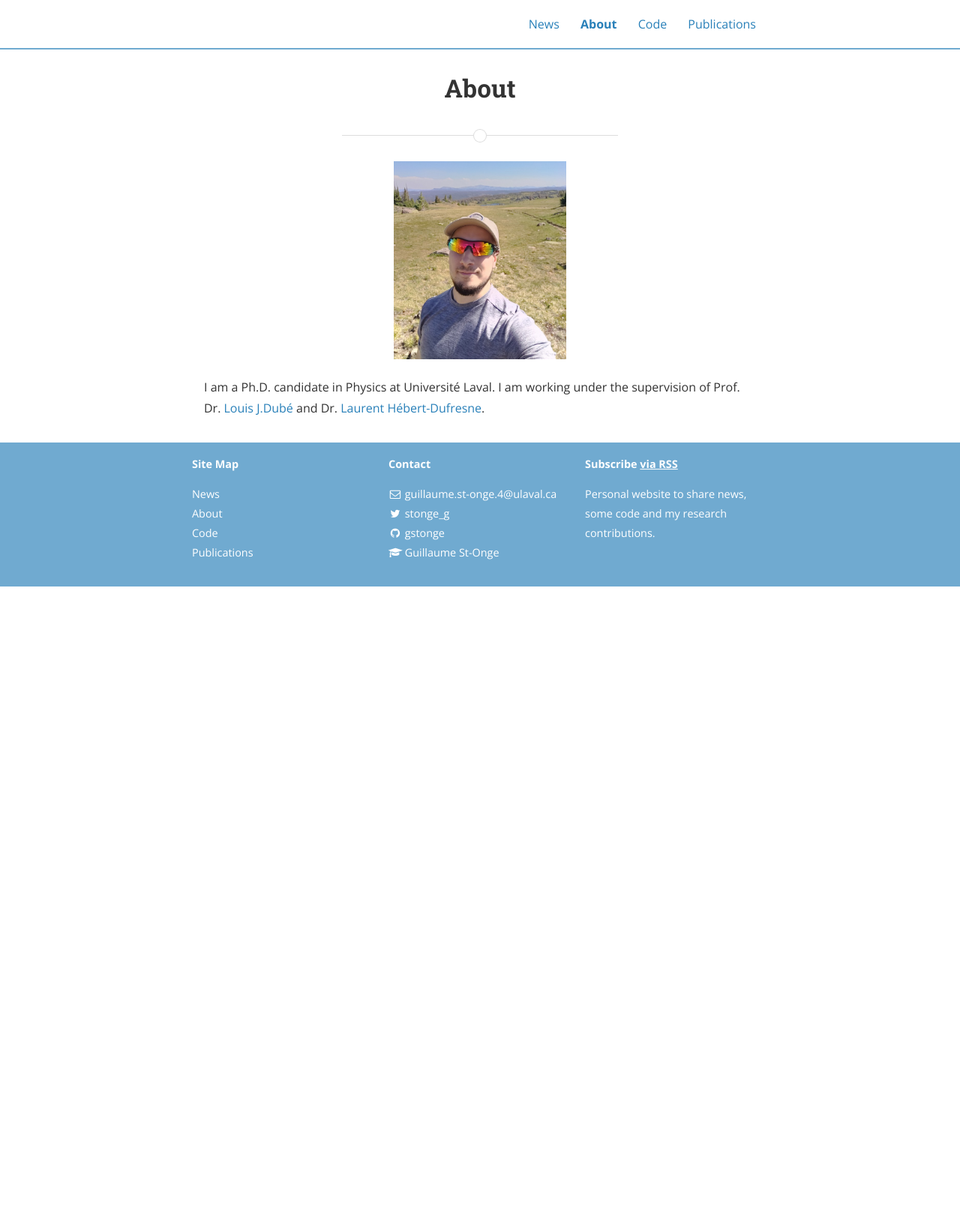
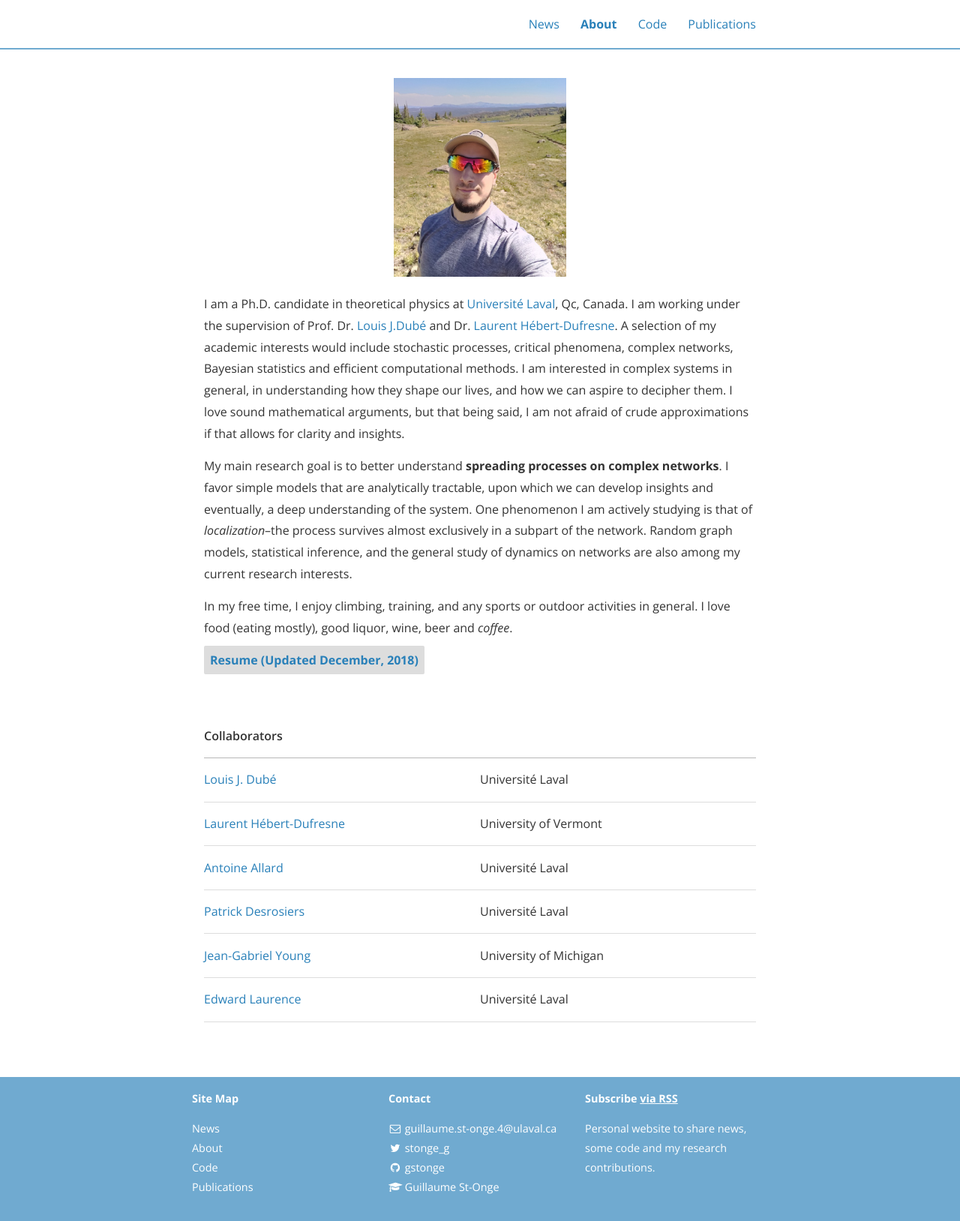
Before and after one commit to gstonge/gstonge.github.io, a Jekyll site: the page built from about.md, in a window 1280 px wide. Shown: the whole page at 75% size. Built offline with Jekyll 4.4.1, drawn with Linux system fonts in a browser that asks for light colours; nearby versions of some CDN libraries; before the commit the page ends 900 px from its top, so only the background shows below that.

Commit message:
Update about and publication, some style additions.

```diff
--- /dev/null
+++ b/_layouts/notitle.html
@@ -0,0 +1,15 @@
+---
+layout: default
+---
+<div class="wrapper">
+<div class="page">
+
+  <header class="post-header">
+  </header>
+
+  <article class="post-content">
+    {{ content }}
+  </article>
+
+</div>
+</div>
--- a/_sass/_layout.scss
+++ b/_sass/_layout.scss
@@ -210,6 +210,13 @@ pre code.hljs {
 		padding-top: 1em !important;
 		@extend %default-ul;
 	}
+	.gray-box {
+		background-color: $light-gray;
+		padding: 8px 8px 8px 8px;
+		border-radius: 2px;
+		font-weight: bold;
+		margin-bottom:20px;
+	}
 	.post-meta {
 		@include outer-container;
 		// padding: 1em 0;
@@ -255,6 +262,18 @@ pre code.hljs {
 		display: block;
 		margin: auto;
 		width: 90%;
+	}
+/*
+* About
+*/
+	.table-about {
+		max-width: 400px;
+		i {
+			margin-right: 10px;
+		}
+	}
+	.table-collabs {
+		max-width: none;
 	}
 /*
 *	Posts
--- a/about.md
+++ b/about.md
@@ -7,7 +7,39 @@ permalink: /about/
 <img src="{{ site.baseurl }}/assets/profile_picture.jpg" title="Profile
 Picture" class="profile">
 
-I am a Ph.D. candidate in Physics at Université Laval. I am working under the
-supervision of Prof. Dr.
-[Louis J.Dubé](https://www.dynamica.phy.ulaval.ca/index.php?id=contact) and Dr.
-[Laurent Hébert-Dufresne](http://laurenthebertdufresne.github.io/).
+I am a Ph.D. candidate in theoretical physics at [Université Laval](https://www.ulaval.ca/), Qc, Canada. I am working under the
+supervision of Prof. Dr. [Louis J.Dubé](https://www.dynamica.phy.ulaval.ca/index.php?id=contact) and Dr. [Laurent Hébert-Dufresne](http://laurenthebertdufresne.github.io/).
+ A selection of my academic interests would include stochastic processes, critical phenomena, complex networks, Bayesian statistics and efficient computational methods. I am interested in complex systems in general, in understanding how they shape our lives, and how we can aspire to decipher them. I love sound mathematical arguments, but that being said, I am not afraid of crude approximations if that allows for clarity and insights.
+
+My main research goal is to better understand **spreading processes on complex networks**. I favor simple models that are analytically tractable, upon which we can develop insights and eventually, a deep understanding of the system. One phenomenon I am actively studying is that of *localization*--the process survives almost exclusively in a subpart of the network. Random graph models, statistical inference, and the general study of dynamics on networks are also among my current research interests.
+
+In my free time, I enjoy climbing, training, and any sports or outdoor activities in general. I love
+food (eating mostly), good liquor, wine, beer and *coffee*.
+
+<b class="gray-box"><a href="/assets/resume/St-Onge_CV_EN_2018.pdf">Resume (Updated December, 2018)</a></b>
+
+<br>
+<table cellspacing="0" cellpadding="0" class="table-about table-collabs">
+  <tr>
+    <th>Collaborators</th><th></th>
+  </tr>
+   <tr>
+    <td><a href="https://www.dynamica.phy.ulaval.ca/index.php?id=contact">Louis J. Dubé</a></td><td>Université Laval</td>
+  </tr>
+   <tr>
+    <td><a href="http://laurenthebertdufresne.github.io">Laurent Hébert-Dufresne</a></td><td>University of Vermont</td>
+  </tr>
+  <tr>
+    <td><a href="http://antoineallard.github.io">Antoine Allard</a></td><td>Université Laval</td>
+  </tr>
+  <tr>
+    <td><a href="https://scholar.google.ca/citations?user=YAqE0O0AAAAJ&hl=fr">Patrick Desrosiers</a></td><td>Université Laval</td>
+  </tr>
+   <tr>
+    <td><a href="http://www.jgyoung.ca">Jean-Gabriel Young</a></td><td>University of Michigan</td>
+  </tr>
+   <tr>
+    <td><a href="http://edwardlaurence.me">Edward Laurence</a></td><td>Université Laval</td>
+  </tr>
+</table>
+<br>
```
Also changed, not shown: other parts of about.md (+1 -1 lines), code.md (+3 -1 lines), publications.md (+7 -5 lines), 1 other file. Lines whose indentation alone changed are shown as unchanged.
